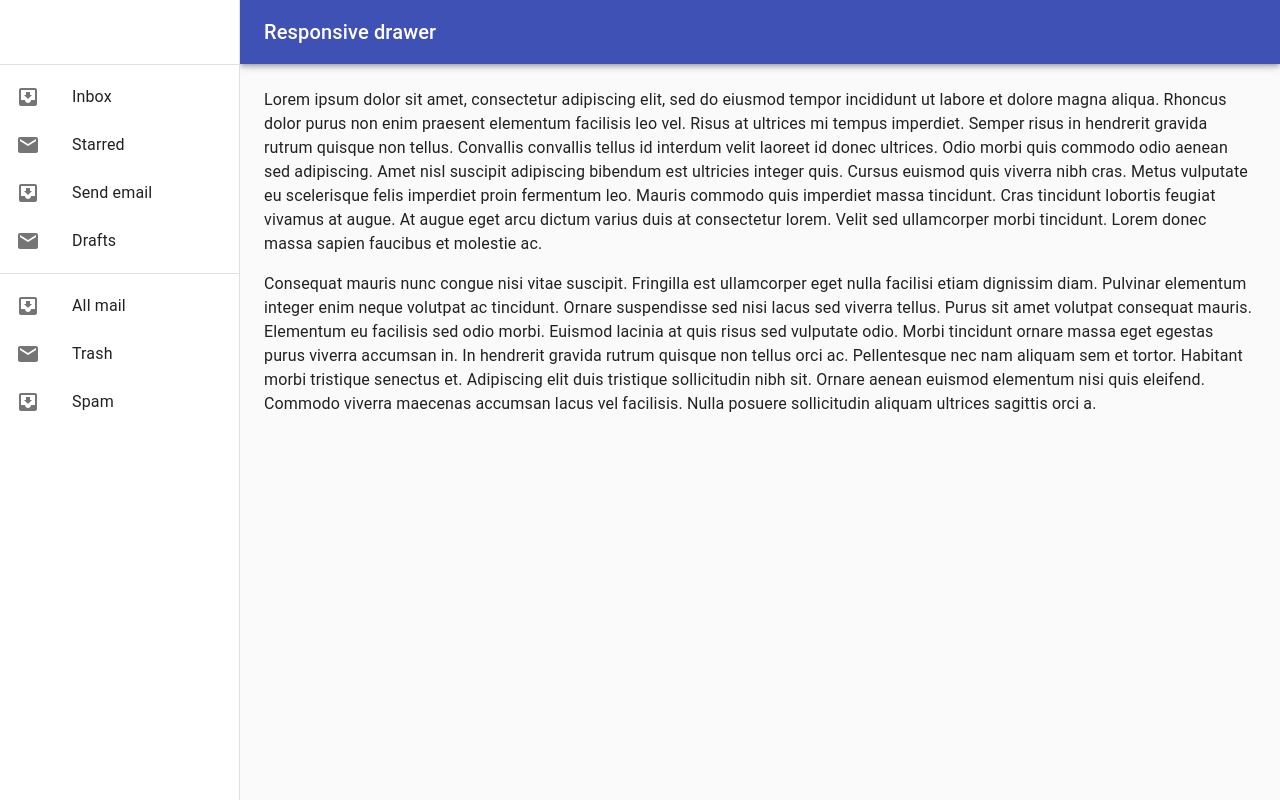
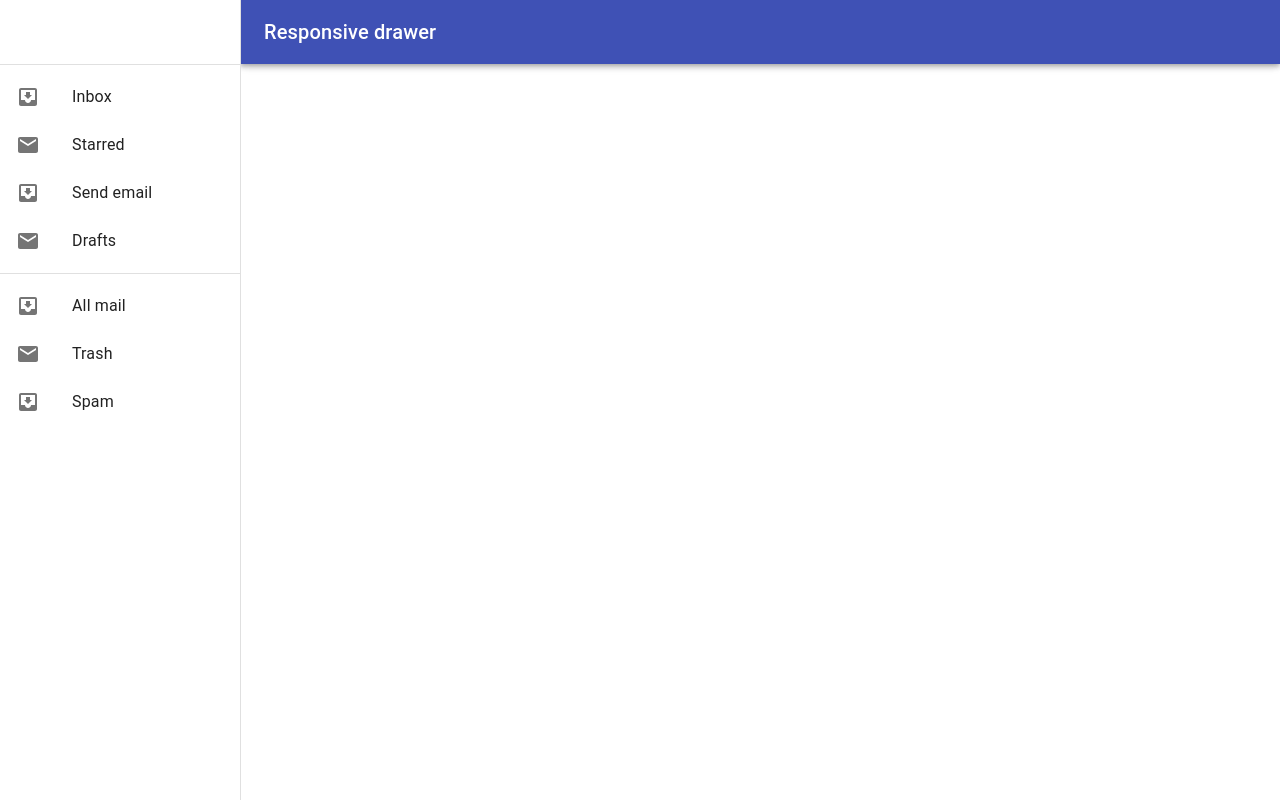
Before and after one commit to pang0103/stockmon, a React (Create React App) app in the folder client/: page / in a window 1280 px wide. Built offline with nearby package versions, Linux system fonts and the light colour scheme.

Commit message:
init commit

```diff
--- /dev/null
+++ b/client/src/components/Appbar/Appbar.jsx
@@ -0,0 +1,44 @@
+import React from "react";
+import Toolbar from "@material-ui/core/Toolbar";
+import AppBar from "@material-ui/core/AppBar";
+import Typography from "@material-ui/core/Typography";
+import { makeStyles, useTheme } from "@material-ui/core/styles";
+
+const useStyles = makeStyles((theme) => ({
+  appBar: {
+    [theme.breakpoints.up("sm")]: {
+      width: `calc(100% - 240px)`,
+      marginLeft: 240,
+    },
+  },
+  menuButton: {
+    marginRight: theme.spacing(2),
+    [theme.breakpoints.up("sm")]: {
+      display: "none",
+    },
+  },
+  // necessary for content to be below app bar
+  toolbar: theme.mixins.toolbar,
+  drawerPaper: {
+    width: 240,
+  },
+  content: {
+    flexGrow: 1,
+    padding: theme.spacing(3),
+  },
+}));
+
+export default function Appbar() {
+  const classes = useStyles();
+  return (
+    <div>
+      <AppBar position="fixed" className={classes.appBar}>
+        <Toolbar>
+          <Typography variant="h6" noWrap>
+            Responsive drawer
+          </Typography>
+        </Toolbar>
+      </AppBar>
+    </div>
+  );
+}
--- a/client/src/components/Dashboard/Dashboard.jsx
+++ b/client/src/components/Dashboard/Dashboard.jsx
@@ -1,10 +1,13 @@
 import React from "react";
 import Sidebar from "../Sidebar/Sidebar";
+import Appbar from "../Appbar/Appbar";
+import App from "../../App";
 
 export default function Dashboard(props) {
   return (
     <div>
       <Sidebar></Sidebar>
+      <Appbar></Appbar>
     </div>
   );
 }
--- a/client/src/components/Sidebar/Sidebar.jsx
+++ b/client/src/components/Sidebar/Sidebar.jsx
@@ -1,7 +1,6 @@
 import React from "react";
 import PropTypes from "prop-types";
 import AppBar from "@material-ui/core/AppBar";
-import CssBaseline from "@material-ui/core/CssBaseline";
 import Divider from "@material-ui/core/Divider";
 import Drawer from "@material-ui/core/Drawer";
 import Hidden from "@material-ui/core/Hidden";
@@ -12,7 +11,6 @@ import ListItem from "@material-ui/core/ListItem";
 import ListItemIcon from "@material-ui/core/ListItemIcon";
 import ListItemText from "@material-ui/core/ListItemText";
 import MailIcon from "@material-ui/icons/Mail";
-import MenuIcon from "@material-ui/icons/Menu";
 import Toolbar from "@material-ui/core/Toolbar";
 import Typography from "@material-ui/core/Typography";
 import { makeStyles, useTheme } from "@material-ui/core/styles";
@@ -27,12 +25,6 @@ const useStyles = makeStyles((theme) => ({
     [theme.breakpoints.up("sm")]: {
       width: drawerWidth,
       flexShrink: 0,
-    },
-  },
-  appBar: {
-    [theme.breakpoints.up("sm")]: {
-      width: `calc(100% - ${drawerWidth}px)`,
-      marginLeft: drawerWidth,
     },
   },
   menuButton: {
@@ -95,23 +87,6 @@ function Sidebar(props) {
 
   return (
     <div className={classes.root}>
-      <CssBaseline />
-      <AppBar position="fixed" className={classes.appBar}>
-        <Toolbar>
-          <IconButton
-            color="inherit"
-            aria-label="open drawer"
-            edge="start"
-            onClick={handleDrawerToggle}
-            className={classes.menuButton}
-          >
-            <MenuIcon />
-          </IconButton>
-          <Typography variant="h6" noWrap>
-            Responsive drawer
-          </Typography>
-        </Toolbar>
-      </AppBar>
       <nav className={classes.drawer} aria-label="mailbox folders">
         {/* The implementation can be swapped with js to avoid SEO duplication of links. */}
         <Hidden smUp implementation="css">
@@ -143,38 +118,6 @@ function Sidebar(props) {
           </Drawer>
         </Hidden>
       </nav>
-      <main className={classes.content}>
-        <div className={classes.toolbar} />
-        <Typography paragraph>
-          Lorem ipsum dolor sit amet, consectetur adipiscing elit, sed do
-          eiusmod tempor incididunt ut labore et dolore magna aliqua. Rhoncus
-          dolor purus non enim praesent elementum facilisis leo vel. Risus at
-          ultrices mi tempus imperdiet. Semper risus in hendrerit gravida rutrum
-          quisque non tellus. Convallis convallis tellus id interdum velit
-          laoreet id donec ultrices. Odio morbi quis commodo odio aenean sed
-          adipiscing. Amet nisl suscipit adipiscing bibendum est ultricies
-          integer quis. Cursus euismod quis viverra nibh cras. Metus vulputate
-          eu scelerisque felis imperdiet proin fermentum leo. Mauris commodo
-          quis imperdiet massa tincidunt. Cras tincidunt lobortis feugiat
-          vivamus at augue. At augue eget arcu dictum varius duis at consectetur
-          lorem. Velit sed ullamcorper morbi tincidunt. Lorem donec massa sapien
-          faucibus et molestie ac.
-        </Typography>
-        <Typography paragraph>
-          Consequat mauris nunc congue nisi vitae suscipit. Fringilla est
-          ullamcorper eget nulla facilisi etiam dignissim diam. Pulvinar
-          elementum integer enim neque volutpat ac tincidunt. Ornare suspendisse
-          sed nisi lacus sed viverra tellus. Purus sit amet volutpat consequat
-          mauris. Elementum eu facilisis sed odio morbi. Euismod lacinia at quis
-          risus sed vulputate odio. Morbi tincidunt ornare massa eget egestas
-          purus viverra accumsan in. In hendrerit gravida rutrum quisque non
-          tellus orci ac. Pellentesque nec nam aliquam sem et tortor. Habitant
-          morbi tristique senectus et. Adipiscing elit duis tristique
-          sollicitudin nibh sit. Ornare aenean euismod elementum nisi quis
-          eleifend. Commodo viverra maecenas accumsan lacus vel facilisis. Nulla
-          posuere sollicitudin aliquam ultrices sagittis orci a.
-        </Typography>
-      </main>
     </div>
   );
 }
```
